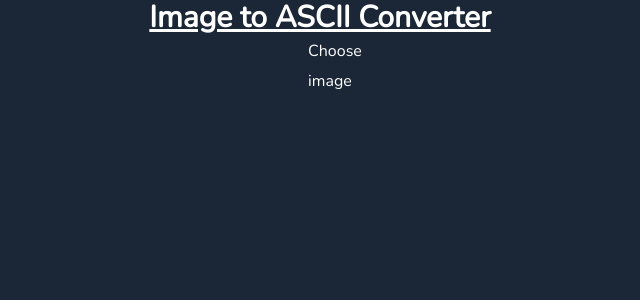
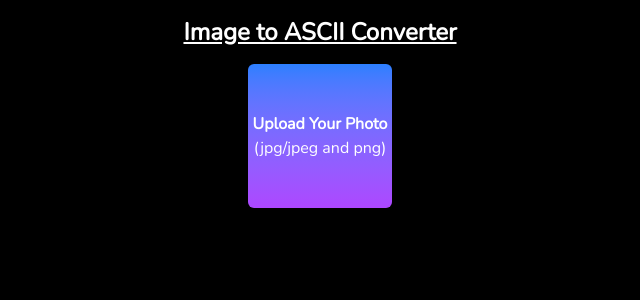
Before and after one commit to hanansi/image-to-ascii-wails, a React (Vite) app in the folder frontend/: page / in a window 1280 px wide. Shown: the top 300 px of the page, without its empty margins (320-960 px from the left). Built offline with nearby package versions, Linux system fonts and the light colour scheme.

Commit message:
Made ascii art render in the app

```diff
--- a/frontend/index.html
+++ b/frontend/index.html
@@ -1,12 +1,16 @@
 <!DOCTYPE html>
 <html lang="en">
+
 <head>
-    <meta charset="UTF-8"/>
-    <meta content="width=device-width, initial-scale=1.0" name="viewport"/>
+    <meta charset="UTF-8" />
+    <meta content="width=device-width, initial-scale=1.0" name="viewport" />
     <title>image-to-ascii-desktop</title>
+    <link rel="stylesheet" type="text/css" href="src/App.css" />
 </head>
+
 <body>
-<div id="root"></div>
-<script src="./src/main.tsx" type="module"></script>
+    <div id="root" class="bg-black"></div>
+    <script src="./src/main.tsx" type="module"></script>
 </body>
+
 </html>
--- a/frontend/src/App.css
+++ b/frontend/src/App.css
@@ -1,61 +1 @@
 @import "tailwindcss";
-
-#app {
-    height: 100vh;
-    text-align: center;
-}
-
-#logo {
-    display: block;
-    width: 50%;
-    height: 50%;
-    margin: auto;
-    padding: 10% 0 0;
-    background-position: center;
-    background-repeat: no-repeat;
-    background-size: 100% 100%;
-    background-origin: content-box;
-}
-
-.result {
-    height: 20px;
-    line-height: 20px;
-    margin: 1.5rem auto;
-}
-
-.input-box .btn {
-    width: 60px;
-    height: 30px;
-    line-height: 30px;
-    border-radius: 3px;
-    border: none;
-    margin: 0 0 0 20px;
-    padding: 0 8px;
-    cursor: pointer;
-}
-
-.input-box .btn:hover {
-    background-image: linear-gradient(to top, #cfd9df 0%, #e2ebf0 100%);
-    color: #333333;
-}
-
-.input-box .input {
-    border: none;
-    border-radius: 3px;
-    outline: none;
-    height: 30px;
-    line-height: 30px;
-    padding: 0 10px;
-    background-color: rgba(240, 240, 240, 1);
-    -webkit-font-smoothing: antialiased;
-}
-
-.input-box .input:hover {
-    border: none;
-    background-color: rgba(255, 255, 255, 1);
-}
-
-.input-box .input:focus {
-    border: none;
-    background-color: rgba(255, 255, 255, 1);
-}
--- a/frontend/src/App.tsx
+++ b/frontend/src/App.tsx
@@ -1,42 +1,58 @@
 import {useState} from 'react';
-import logo from './assets/images/logo-universal.png';
 import './App.css';
-import {ConvertImageToAscii, ConvertImageToGrayscale, EncodeImageToBase64, FetchImageAsBytes, PrintAscii} from "../wailsjs/go/main/App";
+import {ConvertImageToAscii, ConvertImageToGrayscale, EncodeImageToBase64, FetchImageAsBytes} from "../wailsjs/go/main/App";
 
 function App() {
     const [imagePath, setImagePath] = useState("");
     const [convertedImagePath, setConvertedImagePath] = useState("")
+    const [asciiText, setAsciiText] = useState([""]);
     const updateImagePath = (src: string) => setImagePath(src);
     const updateConvertedImagePath = (src: string) => setConvertedImagePath(src);
+    const updateAsciiText = (asciiText: string[]) => setAsciiText(asciiText);
 
     async function fetchImage() {
         let bytes = await FetchImageAsBytes();
+
+        if (!bytes) return;
+
         let imageSrc = await EncodeImageToBase64(bytes);
         updateImagePath(imageSrc);
 
         let grayScaleImageBytes = await ConvertImageToGrayscale(bytes);
         let convertedImageSrc = await EncodeImageToBase64(grayScaleImageBytes);
         updateConvertedImagePath(convertedImageSrc);
-        let asciiTest = await ConvertImageToAscii(grayScaleImageBytes);
-        PrintAscii(asciiTest)
+        let asciiText = await ConvertImageToAscii(grayScaleImageBytes);
+        updateAsciiText(asciiText);
     }
 
     return (
-        <div id="App">
-            <h1 className="text-3xl font-bold underline">Image to ASCII Converter</h1>
-            <div id="input" className="input-box">
-                <button className="btn" id="image-file" onClick={fetchImage}>Choose image</button>
+        <div id="App" className="flex flex-col gap-4 justify-start bg-black h-screen w-screen">
+            <h1 className="pt-4 text-2xl font-bold underline">Image to ASCII Converter</h1>
+            <div id="input">
+                <button className="bg-gradient-to-b from-blue-500 to-purple-500 rounded-md size-36 cursor-pointer
+                                    hover:bg-gradient-to-l hover:from-red-500 hover:to-yellow-500"
+                                    id="image-file" onClick={fetchImage}>
+                    <p className="font-bold">Upload Your Photo</p>
+                    <p>(jpg/jpeg and png)</p>
+                </button>
             </div>
-            {imagePath && <img src={imagePath} id="image" alt="Random image" />}
-            {convertedImagePath && <img src={convertedImagePath} id="grayscale-image" alt="Random grayscale image" />}
-
-            {/* <img src={logo} id="logo" alt="logo"/>
-            <div id="result" className="result">{resultText}</div>
-            <div id="input" className="input-box">
-                <input id="name" className="input" onChange={updateName} autoComplete="off" name="input" type="text"/>
-                <button className="btn" onClick={greet}>Greet</button>
-            </div> */}
-
+            {(imagePath || asciiText) && (
+                <div className="flex flex-row gap-4 justify-center items-start p-4">
+                    {/* {imagePath && (
+                        <img
+                            src={imagePath}
+                            alt="Uploaded"
+                            className="max-w-[45%] rounded-lg shadow-lg"
+                        />
+                    )} */}
+                    {asciiText && (
+                        <pre className="text-sm text-green-400">
+                            {asciiText.join("\n")}
+                        </pre>
+                        )
+                    }
+                </div>
+            )}
         </div>
     )
 }
--- a/frontend/src/style.css
+++ b/frontend/src/style.css
@@ -1,5 +1,5 @@
 html {
-    background-color: rgba(27, 38, 54, 1);
+    background-color: rgb(0, 0, 0);
     text-align: center;
     color: white;
 }
```
Also changed, not shown: 1 other file (tests, documents, lock files or other folders).
